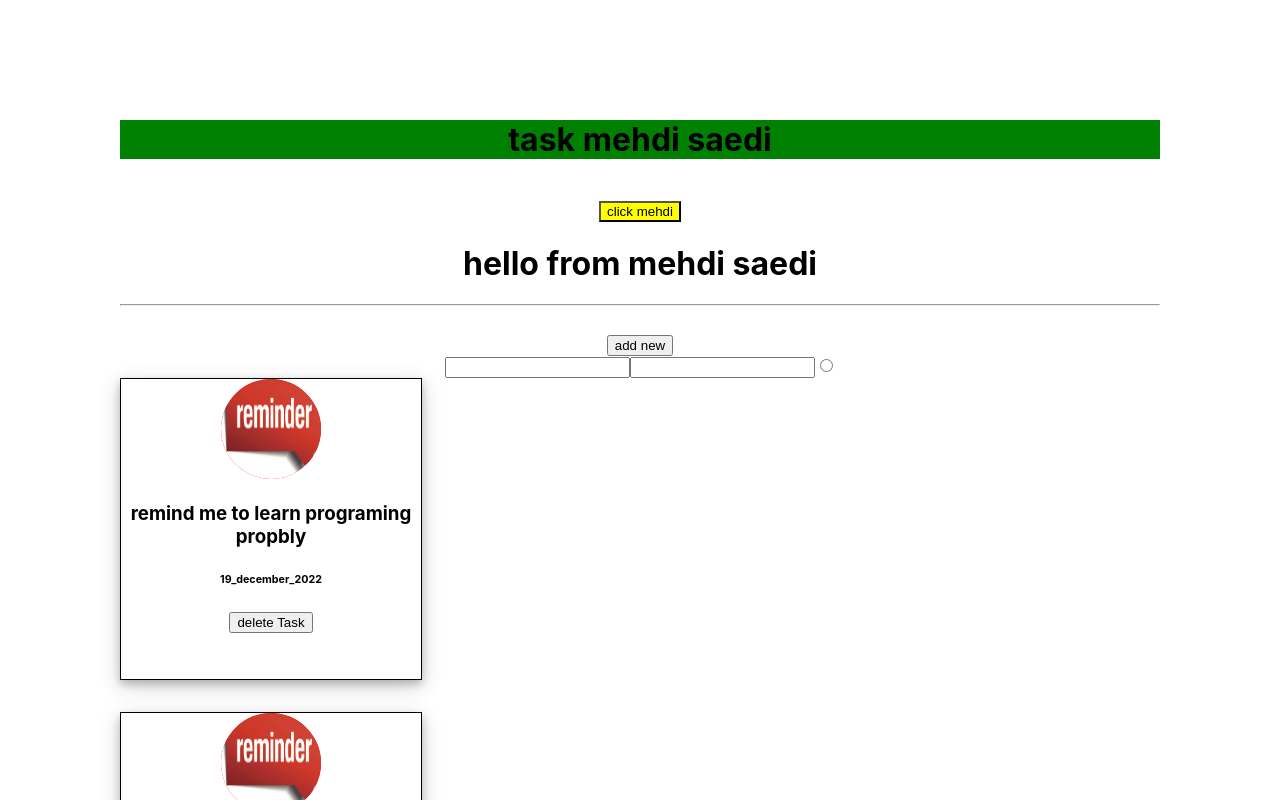
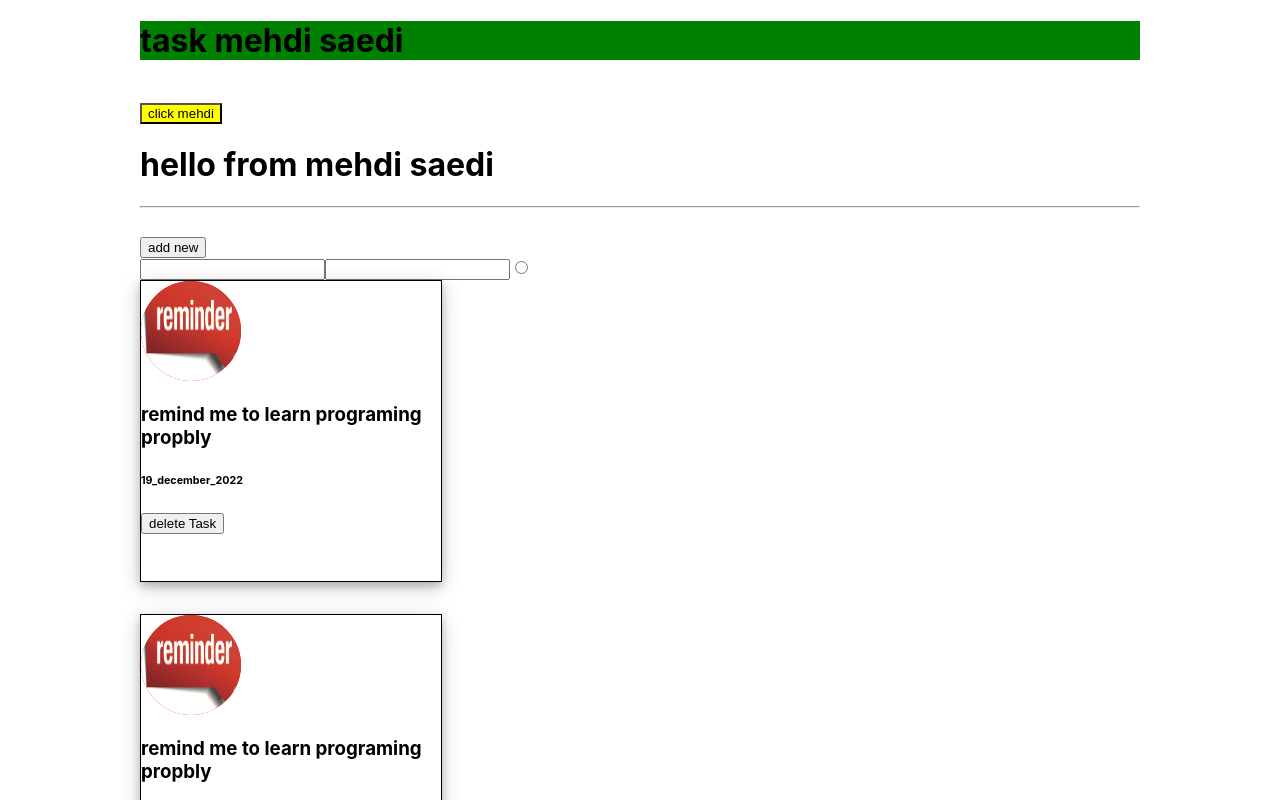
Before and after one commit to mehdieft/first_reqct_project, a React (Create React App) app: page / in a window 1280 px wide. Shown: the top 800 px of the page. Built offline with nearby package versions, Linux system fonts and the light colour scheme.

Commit message:
mui installed

```diff
--- a/package.json
+++ b/package.json
@@ -3,6 +3,8 @@
   "version": "0.1.0",
   "private": true,
   "dependencies": {
+    "@mui/material": "^5.6.3",
+    "@mui/styled-engine-sc": "^5.6.1",
     "@testing-library/jest-dom": "^5.16.4",
     "@testing-library/react": "^13.1.1",
     "@testing-library/user-event": "^13.5.0",
--- a/src/App.js
+++ b/src/App.js
@@ -1,10 +1,11 @@
 /* eslint-disable no-unused-vars */
-import './App.css';
+
 import Header from './components/Header';
 import Tasks from './components/Tasks';
 import { useState } from "react"
 import AddReminder from './components/AddReminder';
-import reminderImage from './asset/reminder.jpg'
+import reminderImage from './asset/reminder.jpg';
+import {Container} from './components/styles/Container.styled';
 
 
 function App() {
@@ -70,7 +71,7 @@ function App() {
   }
 
   return (
-    <div className="App" style={{margin:'120px'}}>
+    <Container>
       <Header />
       {/* every thing must be in this parent html */}
       <h1>hello from {name}</h1>
@@ -82,7 +83,7 @@ function App() {
 
 
 
-    </div>
+    </Container>
   );
 }
 
--- /dev/null
+++ b/src/components/styles/Container.styled.js
@@ -0,0 +1,8 @@
+import styled from 'styled-components';
+
+export const Container=styled.div`
+width:1000px;
+max-width:100%;
+padding: 0 20px;
+margin:0 auto;
+`
```
Also changed, not shown: 1 other file (tests, documents, lock files or other folders).
